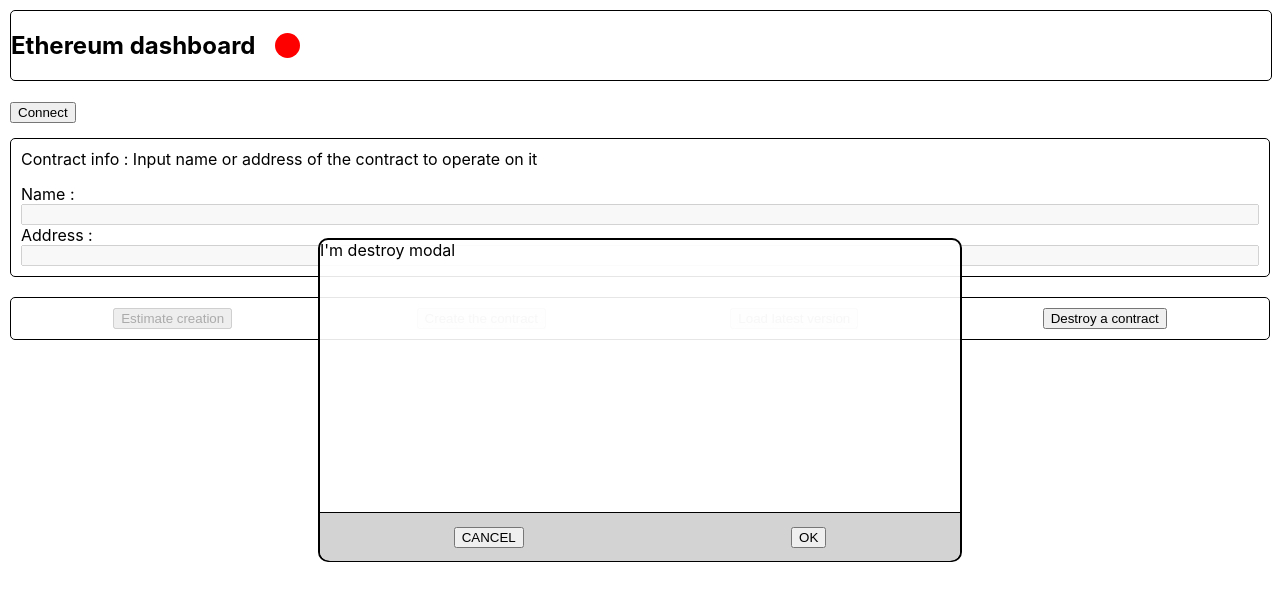
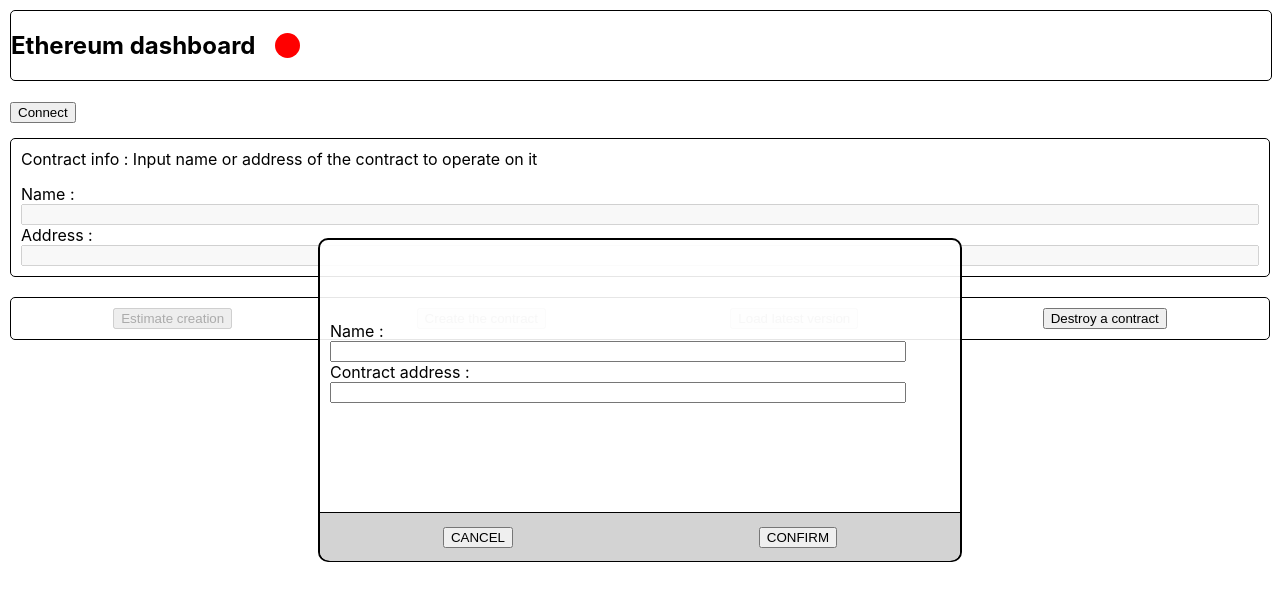
Before and after one commit to guser9822/avantasia, a React (Create React App) app: page / in a window 1280 px wide. Both pictures are taken after a click on the button "Destroy a contract". Shown: the top 600 px of the page. Built offline with nearby package versions, Linux system fonts and the light colour scheme.

Commit message:
Added destroy function [WIP]

```diff
--- a/src/components/BlockChainCC/index.js
+++ b/src/components/BlockChainCC/index.js
@@ -9,7 +9,7 @@
 import Faucet from '../Faucet'
 const FAUCET_CONTRACT_NAME = "faucet"
 
-const MyModal = Modal(DestroyModal)
+const DestroyContractModal = Modal(DestroyModal)
 export default class BlockChainCC extends React.Component {
 
     constructor(props) {
@@ -21,11 +21,11 @@
             contractAddress: "",
             userAddress: window.sessionStorage.getItem('userAddress'),
             selectedContractComponent: void undefined,
-            showDestroyModal : true,
+            showDestroyModal: false,
         }
     }
 
-    onAuthorization = (_userAddress) => {
+    authorizationHandle = (_userAddress) => {
         this.setState({
             web3: new Web3(Web3.givenProvider),
             authorized: true,
@@ -35,7 +35,7 @@
         window.sessionStorage.setItem('userAddress', _userAddress[0])
     }
 
-    onDeployContractClick = () => {
+    deployContractClickHandle = () => {
         const web3 = this.state.web3
         web3.eth.getAccounts().then(accounts => {
             return accounts[0]
@@ -75,19 +75,19 @@
             })
     }
 
-    onChangeContractName = (event) => {
+    changeContractNameHandle = (event) => {
         this.setState({
             contractName: event.target.value
         })
     }
 
-    onChangeContractAddress = (event) => {
+    changeContractAddressHandle = (event) => {
         this.setState({
             contractAddress: event.target.value
         })
     }
 
-    onLoadContractClick = () => {
+    loadContractClickHandle = () => {
         let selectedContractName = undefined
         const contractAddressInput = this.state.contractAddress
         const contrName = this.state.contractName
@@ -139,7 +139,11 @@
         return !this.state.authorized || !this.state.contractName.length
     }
 
-    onEstimationClick = () => {
+    isAuthorized = () => {
+        return this.state.authorized
+    }
+
+    estimationClickHandle = () => {
         const contrName = this.state.contractName
         const contrAdress = this.state.contractAddress
         const userAddr = this.state.userAddress
@@ -179,10 +183,29 @@
 
     }
 
-    onDestroyClick = () => {
+    destroyClickHandle = () => {
+        const showDestroyState = !this.state.showDestroyModal
+        this.setState({ showDestroyModal: showDestroyState })
+    }
+
+    destroyCancelClickCancel = () => {
+        this.setState({ showDestroyModal: false })
+    }
+
+    destroyConfirmClickHandle = (params) => {
+        this.setState({ showDestroyModal: false })
+
+        const contractName = params[0]
+        const contractAddress = params[1]
+
+        let selectedContractABI = undefined
+        if (contractName.toUpperCase().includes(FAUCET_CONTRACT_NAME.toUpperCase())) {
+            selectedContractABI = FaucetJSON.abi
+        }
+
+
 
     }
-
 
     render() {
         const statusClass = this.state.authorized ? "Status-Block Connected" : "Status-Block Disconnected"
@@ -193,24 +216,28 @@
                         <h1> Ethereum dashboard </h1>
                         <div className={statusClass}></div>
                     </div>
-                    <Web3Connector authorization={this.onAuthorization} />
+                    <Web3Connector authorization={this.authorizationHandle} />
                     <div className="ContractInfo-Block">
                         <label className="Descrpt-Label"> Contract info : Input name or address of the contract to operate on it</label>
                         <label>Name : </label>
-                        <input disabled={!this.state.authorized} type="text" value={this.state.contractName} onChange={this.onChangeContractName}></input>
+                        <input disabled={!this.state.authorized} type="text" value={this.state.contractName} onChange={this.changeContractNameHandle} />
                         <label>Address : </label>
-                        <input disabled={!this.state.authorized} type="text" value={this.state.contractAddress} onChange={this.onChangeContractAddress}></input>
+                        <input disabled={!this.state.authorized} type="text" value={this.state.contractAddress} onChange={this.changeContractAddressHandle} />
                     </div>
                     <br />
                     <div className="ContractOperation-Block">
-                        <button onClick={this.onEstimationClick} disabled={this.disableOperationButton()}>Estimate creation</button>
-                        <button onClick={this.onDeployContractClick} disabled={this.disableOperationButton()}>Create the contract</button>
-                        <button onClick={this.onLoadContractClick} disabled={this.disableOperationButton()}>Load latest version</button>
-                        <button onClick={this.onDestroyClick} disabled={void(0)}>Destroy a contract</button>
+                        <button onClick={this.estimationClickHandle} disabled={this.disableOperationButton()}>Estimate creation</button>
+                        <button onClick={this.deployContractClickHandle} disabled={this.disableOperationButton()}>Create the contract</button>
+                        <button onClick={this.loadContractClickHandle} disabled={this.disableOperationButton()}>Load latest version</button>
+                        <button onClick={this.destroyClickHandle} disabled={!this.isAuthorized}>Destroy a contract</button>
                     </div>
                 </div>
                 {this.state.selectedContractComponent}
-                <MyModal />
+                <DestroyContractModal
+                    showModal={this.state.showDestroyModal}
+                    onCancel={this.destroyCancelClickCancel}
+                    onConfirm={this.destroyConfirmClickHandle}
+                />
             </article>
         );
     }
--- /dev/null
+++ b/src/components/DestroyModal/DestroyModal.css
@@ -0,0 +1,9 @@
+.DestroyModal{
+    display: flex;
+    flex-direction: column;
+    width: 90%;
+    height: 90%;
+    justify-content: center;
+    align-items: left;
+    padding-left: 10px;
+}
--- a/src/components/DestroyModal/index.js
+++ b/src/components/DestroyModal/index.js
@@ -1,9 +1,37 @@
 import React from 'react';
+import './DestroyModal.css'
+
 export default class DestroyModal extends React.Component {
+
+    constructor(props) {
+        super(props);
+        this.state = {
+            contractName: "",
+            contractAddress: "",
+        }
+    }
+
+    changeContractNameHandle = (event) => {
+        this.setState({
+            contractName: event.target.value
+        })
+        this.props.onUpdateParams(event.target.value, this.state.contractAddress)
+    }
+
+    changeContractAddressHandle = (event) => {
+        this.setState({
+            contractAddress: event.target.value
+        })
+        this.props.onUpdateParams(this.state.contractName, event.target.value)
+    }
+
     render() {
         return (
-            <div>
-                I'm destroy modal
+            <div className="DestroyModal">
+                <label>Name : </label>
+                <input type="text" value={this.state.contractName} onChange={this.changeContractNameHandle} />
+                <label>Contract address : </label>
+                <input type="text" value={this.state.contractAddress} onChange={this.changeContractAddressHandle} />
             </div>
         )
     }
--- a/src/components/Modal/index.js
+++ b/src/components/Modal/index.js
@@ -2,18 +2,35 @@
 import './Modal.css'
 function Modal(WrappedComponent) {
     return class extends React.Component {
+
+        constructor(props) {
+            super(props);
+            this.state = {
+                innerModalParams: []
+            }
+        }
+
+        updateParamsHandle = (...params) => {
+            this.setState({
+                innerModalParams: [...params]
+            })
+        }
+
+        confirmClickHandle = () => {
+            this.props.onConfirm(this.state.innerModalParams)
+        }
+
         render() {
-            return (
-                <div className="ModalSpace">
-                    <div className="Modal-Body">
-                        <WrappedComponent />
-                    </div>
-                    <div className="Modal-Footer">
-                            <button onClick={void(0)} disabled={void(0)}>CANCEL</button>
-                            <button onClick={void(0)} disabled={void(0)}>OK</button>
-                        </div>
+            const template = <div className="ModalSpace">
+                <div className="Modal-Body">
+                    <WrappedComponent onUpdateParams={this.updateParamsHandle} />
                 </div>
-            )
+                <div className="Modal-Footer">
+                    <button onClick={this.props.onCancel}>CANCEL</button>
+                    <button onClick={this.confirmClickHandle} >CONFIRM</button>
+                </div>
+            </div>
+            return (this.props.showModal ? template : null)
         }
     }
 }
```
